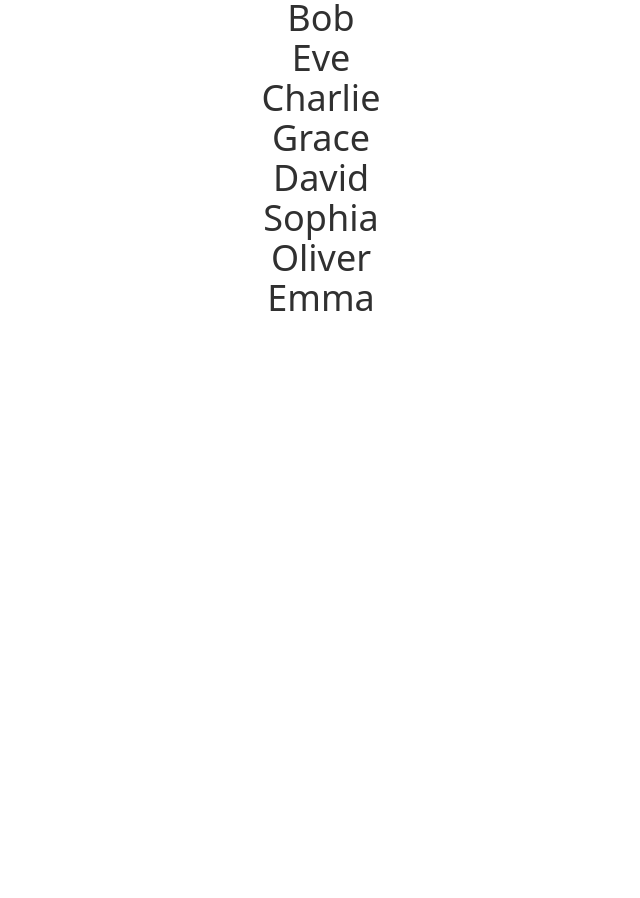
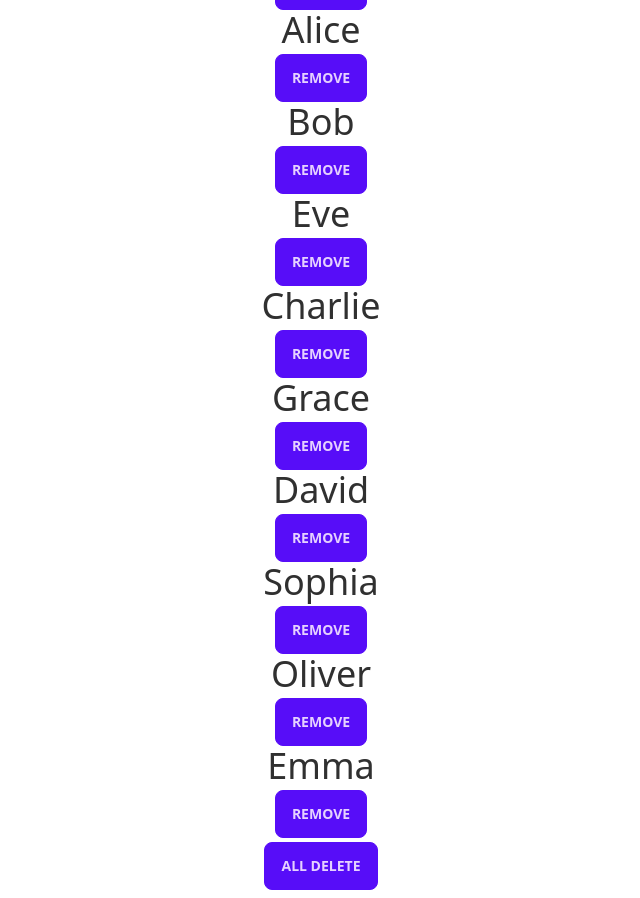
Before and after one commit to naeem182/conceptul-react-core-concept, a React (Vite) app: page / in a window 1280 px wide. Shown: the part 1045-1943 px from the top of the page, without its empty margins (319-959 px from the left). Before the commit the page ends 1371 px from the top, so only its background shows below. Built offline with nearby package versions, Linux system fonts and the light colour scheme.

Commit message:
UseStat removee Array of Object

```diff
--- a/src/UseStateHook.jsx
+++ b/src/UseStateHook.jsx
@@ -54,16 +54,27 @@ function UseStateHook() {
 
     const [data, setData] = useState(arrayOfObjects);
     console.log(data);
+    //removea all
+    const handleRemoveAll = () => {
+        setData([])
+    }
+    //single remove
+    const handleSingleRemove = (name) => {
+        const filterData = data.filter((iteam) => iteam.name !== name);
+        setData(filterData)
+    }
 
     return (
         <div className='text-4xl text-center my-2'>
-            {arrayOfObjects.map((item) => (
+            {data?.map((item, index) => (
 
-                < div key={item.name} >
+                < div key={index} >
                     <h1>{item.name}</h1>
+                    <button onClick={() => handleSingleRemove(item.name)} className='btn btn-primary'>remove</button>
                 </div>
             ))
             }
+            <button onClick={handleRemoveAll} className='btn btn-primary'> All delete</button>
         </div >
     );
 }
```
